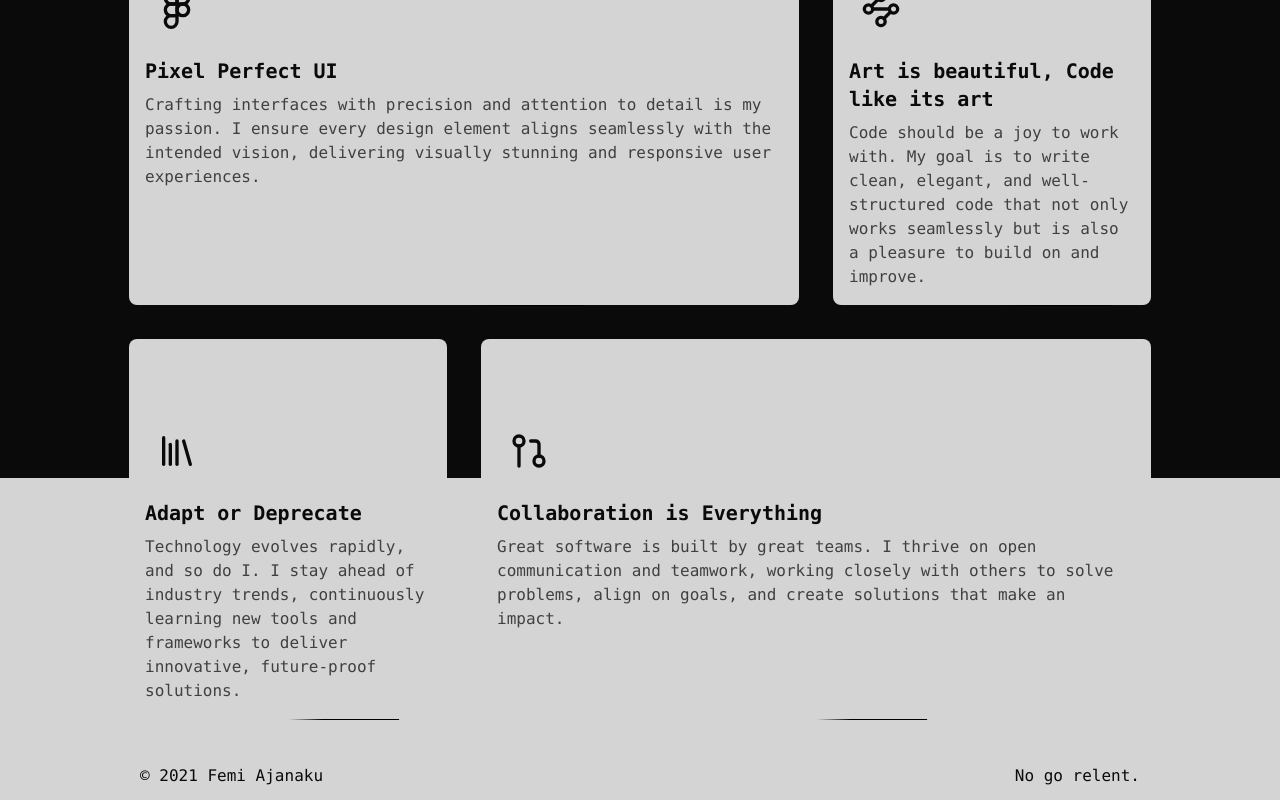
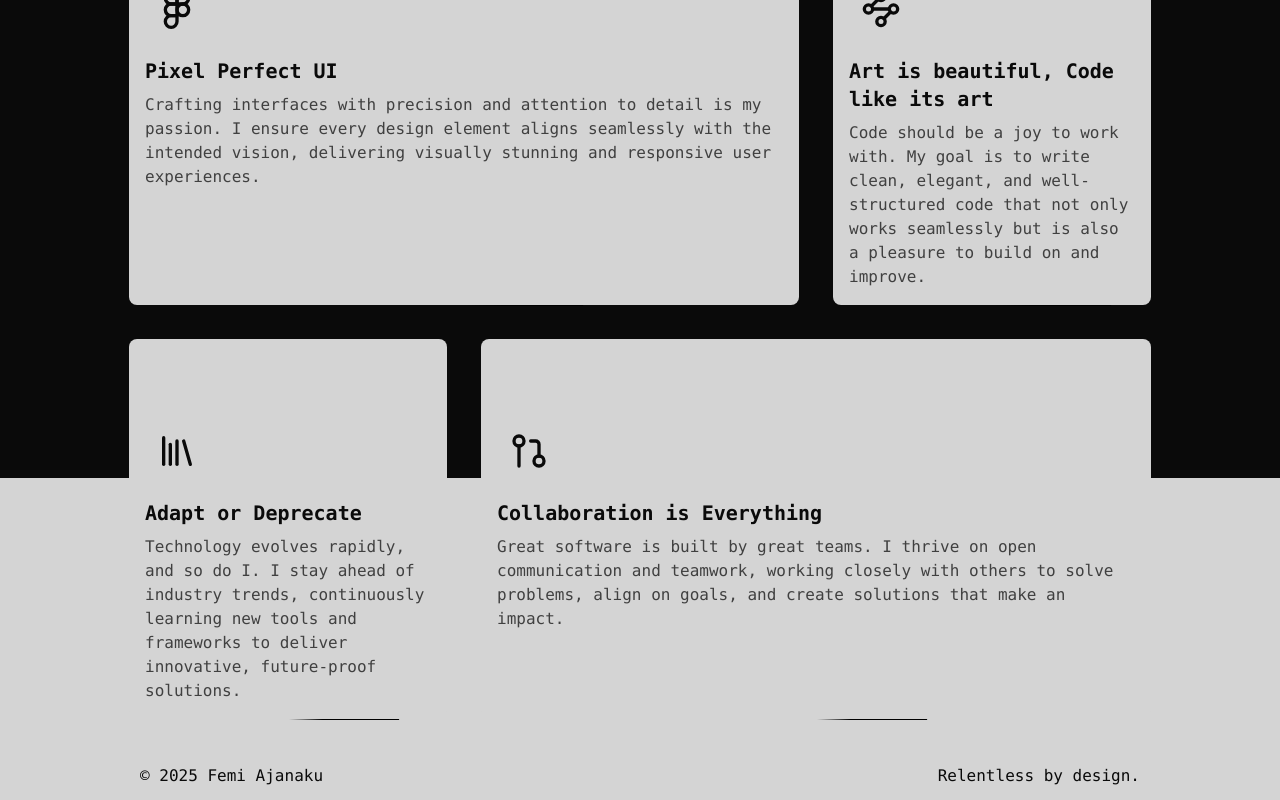
Before and after one commit to Stanwukong/femiajanaku, a Next.js app: page / in a window 1280 px wide. Shown: the part 1122-1922 px from the top of the page. Built offline with nearby package versions, Linux system fonts and the light colour scheme.

Commit message:
Updated tagline and footer

```diff
--- a/package.json
+++ b/package.json
@@ -1,6 +1,6 @@
 {
   "name": "femiajanaku",
-  "version": "0.1.0",
+  "version": "0.2.0",
   "private": true,
   "scripts": {
     "dev": "next dev",
--- a/src/app/globals.css
+++ b/src/app/globals.css
@@ -70,3 +70,8 @@ body {
     @apply bg-background text-foreground;
   }
 }
+
+.scrollbar-hide {
+  scrollbar-width: none;
+  -ms-overflow-style: none;
+}
--- a/src/app/layout.tsx
+++ b/src/app/layout.tsx
@@ -24,7 +24,7 @@ export default function RootLayout({
 }>) {
   return (
     <html lang="en">
-      <body className={`${montserrat.variable} font-mono bg-neutral-300`}>
+      <body className={`${montserrat.variable} font-mono bg-neutral-300 scrollbar-hide`}>
         <Navbar />
         {children}
         <Footer />
--- a/src/app/page.tsx
+++ b/src/app/page.tsx
@@ -3,7 +3,7 @@ import Services from "@/components/Home/Services";
 
 export default function Home() {
   return (
-    <main className="flex flex-col items-center justify-center max-w-6xl mx-auto">
+    <main className="flex flex-col items-center justify-center max-w-6xl mx-auto scrollbar-hide overflow-y-scroll">
       <Hero />
       <Services/>
     </main>
--- a/src/components/Footer/index.tsx
+++ b/src/components/Footer/index.tsx
@@ -3,8 +3,8 @@ import React from 'react'
 const Footer = () => {
   return (
     <div className="flex max-w-5xl mx-auto p-3 justify-between items-center">
-    <p>© 2021 Femi Ajanaku</p>
-    <p>No go relent.</p>
+    <p>© 2025 Femi Ajanaku</p>
+    <p>Relentless by design.</p>
   </div>
   )
 }
--- a/src/components/Home/Services/index.tsx
+++ b/src/components/Home/Services/index.tsx
@@ -8,7 +8,7 @@ const Services = () => {
     <div className="flex flex-col w-full px-8 lg:px-16 py-8 h-full space-y-8">
       <div className="flex flex-col space-y-4">
         <h2 className="text-2xl lg:text-4xl">Your Software Forge</h2>
-        <p>If you can dream it, I can build it.</p>
+        <p>Precision-crafted software for modern challenges.</p>
       </div>
       <div className="lg:grid lg:grid-cols-3 flex flex-col gap-8 ">
         <ServiceCard
```
